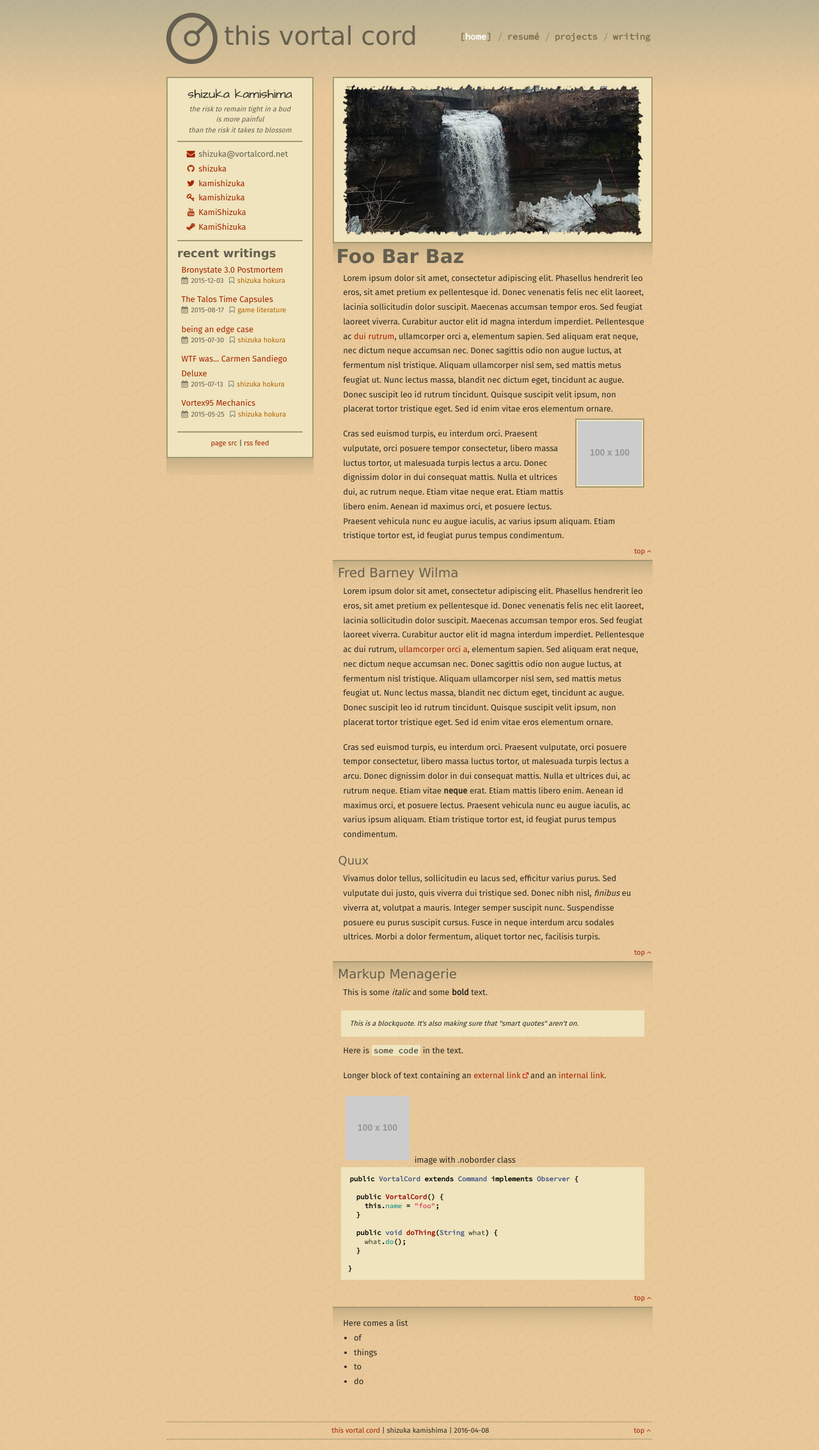
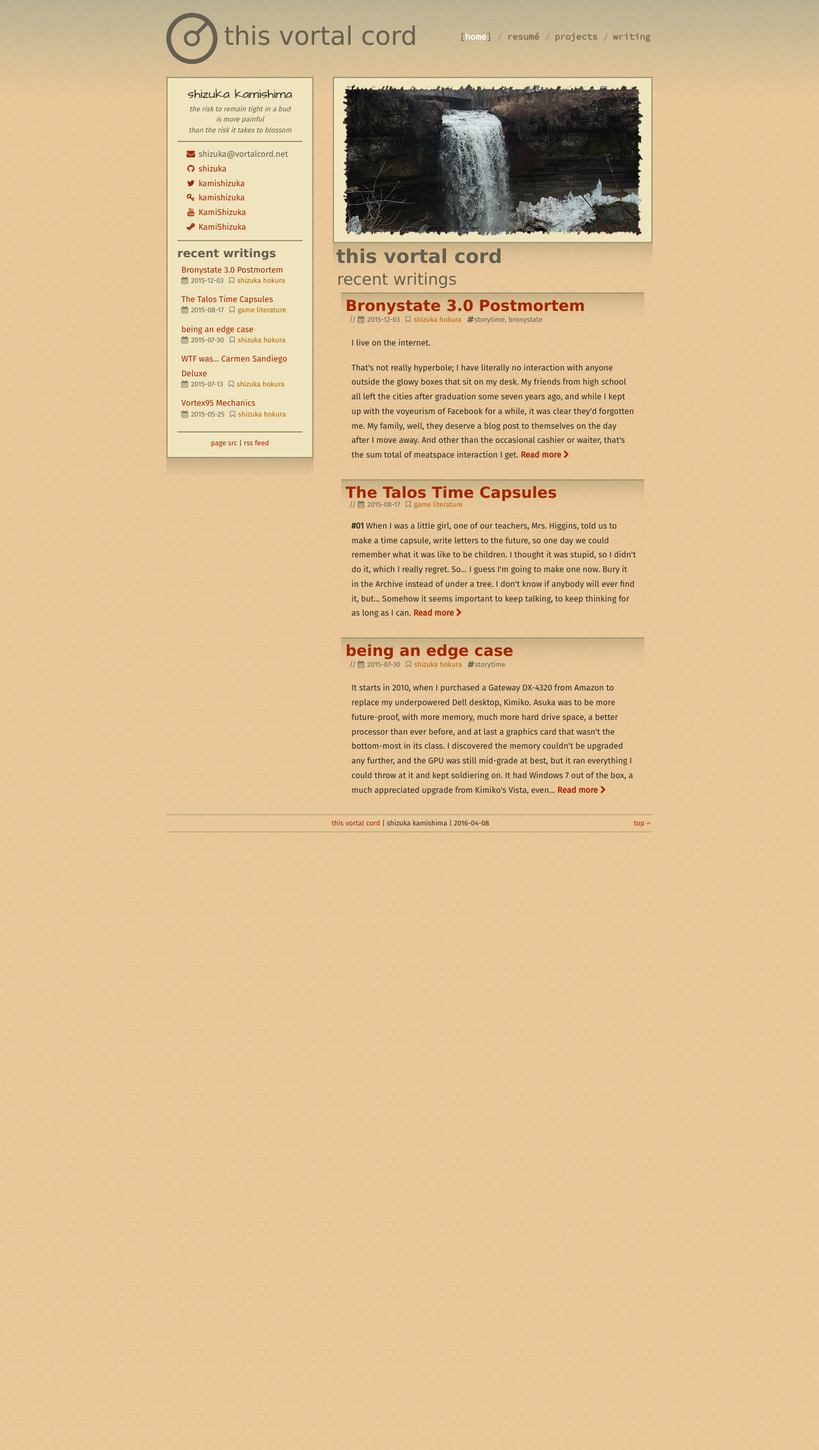
Before and after one commit to shizuka/shizuka.github.io, a Jekyll site: the page built from index.md, in a window 1280 px wide. Shown: the whole page at 64% size. Built offline with Jekyll 4.4.1, drawn with Linux system fonts in a browser that asks for light colours; nearby versions of some CDN libraries; some web fonts are replaced.

Commit message:
added post excerpts to front page

```diff
--- /dev/null
+++ b/_includes/meta/postexcerpt.html
@@ -0,0 +1,26 @@
+{% capture cb %}
+{% comment %}
+  Dear Future Shizu,
+    Sorry for the mess. Liquid's newlines make this necessary.
+
+    if (post has blurb var) {
+      use the post blurb
+    } else {
+      split post into sections by hr
+      use second section (first section is title, subtitle, meta info)
+      break into lines
+      print N lines, where N is post.exlen or 10
+      if last line doesn't end in '.', append '...'
+      append 'read more' link
+    }
+
+  Love, Past Shizu
+{% endcomment %}
+{% assign post = include.post %}
+
+{% assign sections = post.content | split: "<hr />" %}
+{% assign cutout = sections[1] %}
+{% assign exlength = post.exlen | default: 10 %}
+{% assign lines = cutout | remove: '<p>' | remove: '</p>' | newline_to_br | split: "<br />" %}
+{% assign count = 0 %}{% endcapture %}{% if post.blurb %}{{ post.blurb }} <a class="read-more" href="{{ post.url }}">Read more <i class="fa fa-chevron-right"></i></a>{% else %}{% capture output %}{% for line in lines %}{% if line.empty? %}{% continue %}{% endif %}{{ line }}{% assign count = count | plus:1 %}{% if count > exlength %}{% assign end = line | slice:-1 %}{% unless end == '.' %}...{% endunless %}{% break %}{% endif %}{% endfor %} <a class="read-more" href="{{ post.url }}">Read more <i class="fa fa-chevron-right"></i></a>{% endcapture %}{{ output | markdownify }}
+{% endif %}
--- a/_sass/_main.scss
+++ b/_sass/_main.scss
@@ -18,6 +18,7 @@
 @import 'zones/wrappers';
 @import 'zones/sidebar';
 @import 'zones/footer';
+@import 'zones/homeindex';
 
 /***** BLOCKS *****/
 @import 'blocks/box';
--- a/_sass/content/_modifiers.scss
+++ b/_sass/content/_modifiers.scss
@@ -39,6 +39,10 @@
   }
 }
 
+a.read-more {
+  font-weight: bold;
+}
+
 /* COLORS */
 .c-link { color: $c-link }
 .c-text-light { color: $c-text-light }
--- a/_sass/meta/_styles.scss
+++ b/_sass/meta/_styles.scss
@@ -98,6 +98,8 @@ $s-h1: 30px;
 $s-h2: 20px;
 $s-h3: 18px;
 
+$s-home-h1: 24px;
+
 
 //// INCLUDE FONTS /////
 @include web-fonts(map-values($fonts));
--- /dev/null
+++ b/_sass/zones/_homeindex.scss
@@ -0,0 +1,26 @@
+#homeindex {
+  h2 {
+    font-size: ($s-h1 + $s-h2) / 2;
+  }
+  section {
+    &:last-child {
+      margin-bottom: -1em;
+    }
+
+    h1 {
+      font-size: $s-home-h1;
+      margin-bottom: 0;
+    }
+
+    h2 {
+      display: none;
+    }
+
+    .postinfo {
+      display: block;
+      margin-left: 0;
+      margin-top: 0;
+      margin-bottom: 1rem;
+    }
+  }
+}
--- a/index.md
+++ b/index.md
@@ -5,103 +5,15 @@ yahHome: true
 splash: /assets/img/splash_470x240_minnehaha.png
 ---
 
-# Foo Bar Baz
-
-Lorem ipsum dolor sit amet, consectetur adipiscing elit.
-Phasellus hendrerit leo eros, sit amet pretium ex pellentesque id.
-Donec venenatis felis nec elit laoreet, lacinia sollicitudin dolor
-suscipit. Maecenas accumsan tempor eros. Sed feugiat laoreet
-viverra. Curabitur auctor elit id magna interdum imperdiet.
-Pellentesque ac [dui rutrum](), ullamcorper orci a, elementum sapien.
-Sed aliquam erat neque, nec dictum neque accumsan nec. Donec
-sagittis odio non augue luctus, at fermentum nisl tristique.
-Aliquam ullamcorper nisl sem, sed mattis metus feugiat ut. Nunc
-lectus massa, blandit nec dictum eget, tincidunt ac augue. Donec
-suscipit leo id rutrum tincidunt. Quisque suscipit velit ipsum,
-non placerat tortor tristique eget. Sed id enim vitae eros
-elementum ornare.
-
-![box](http://placehold.it/100)
-{: .floatright}
-
-Cras sed euismod turpis, eu interdum orci. Praesent vulputate,
-orci posuere tempor consectetur, libero massa luctus tortor, ut
-malesuada turpis lectus a arcu. Donec dignissim dolor in dui
-consequat mattis. Nulla et ultrices dui, ac rutrum neque. Etiam
-vitae neque erat. Etiam mattis libero enim. Aenean id maximus
-orci, et posuere lectus. Praesent vehicula nunc eu augue iaculis,
-ac varius ipsum aliquam. Etiam tristique tortor est, id feugiat
-purus tempus condimentum.
-
-* * * * *
-
-## Fred Barney Wilma
-
-Lorem ipsum dolor sit amet, consectetur adipiscing elit.
-Phasellus hendrerit leo eros, sit amet pretium ex pellentesque id.
-Donec venenatis felis nec elit laoreet, lacinia sollicitudin dolor
-suscipit. Maecenas accumsan tempor eros. Sed feugiat laoreet
-viverra. Curabitur auctor elit id magna interdum imperdiet.
-Pellentesque ac dui rutrum, [ullamcorper orci a](), elementum sapien.
-Sed aliquam erat neque, nec dictum neque accumsan nec. Donec
-sagittis odio non augue luctus, at fermentum nisl tristique.
-Aliquam ullamcorper nisl sem, sed mattis metus feugiat ut. Nunc
-lectus massa, blandit nec dictum eget, tincidunt ac augue. Donec
-suscipit leo id rutrum tincidunt. Quisque suscipit velit ipsum,
-non placerat tortor tristique eget. Sed id enim vitae eros
-elementum ornare.
-
-Cras sed euismod turpis, eu interdum orci. Praesent vulputate,
-orci posuere tempor consectetur, libero massa luctus tortor, ut
-malesuada turpis lectus a arcu. Donec dignissim dolor in dui
-consequat mattis. Nulla et ultrices dui, ac rutrum neque. Etiam
-vitae **neque** erat. Etiam mattis libero enim. Aenean id maximus
-orci, et posuere lectus. Praesent vehicula nunc eu augue iaculis,
-ac varius ipsum aliquam. Etiam tristique tortor est, id feugiat
-purus tempus condimentum.
-
-### Quux
-Vivamus dolor tellus, sollicitudin eu lacus sed, efficitur
-varius purus. Sed vulputate dui justo, quis viverra dui tristique
-sed. Donec nibh nisl, *finibus* eu viverra at, volutpat a mauris.
-Integer semper suscipit nunc. Suspendisse posuere eu purus
-suscipit cursus. Fusce in neque interdum arcu sodales ultrices.
-Morbi a dolor fermentum, aliquet tortor nec, facilisis turpis.
-
-* * * * *
-
-## Markup Menagerie
-
-This is some *italic* and some **bold** text.
-
-> This is a blockquote. It's also making sure that "smart quotes" aren't on.
-
-Here is `some code` in the text.
-
-Longer block of text containing an [external link](http://www.google.com) and
-an [internal link](/).
-
-![image](http://placehold.it/100x100){: .noborder} image with .noborder class
-
-{% highlight java %}
-public VortalCord extends Command implements Observer {
-
-  public VortalCord() {
-    this.name = "foo";
-  }
-
-  public void doThing(String what) {
-    what.do();
-  }
-
-}
-{% endhighlight %}
-
-* * * * *
-
-Here comes a list
-
-- of
-- things
-- to
-- do
+<div id="homeindex">
+<h1>this vortal cord</h1>
+<h2>recent writings</h2>
+{% assign allposts = site.writing | sort: "date" | reverse %}
+{% for post in allposts limit:3 %}
+<section>
+<h1><a href="{{ post.url }}">{{ post.title }}</a></h1>
+{% include meta/postinfo.html post=post %}
+{% include meta/postexcerpt.html post=post %}
+</section>
+{% endfor %}
+</div>
```
